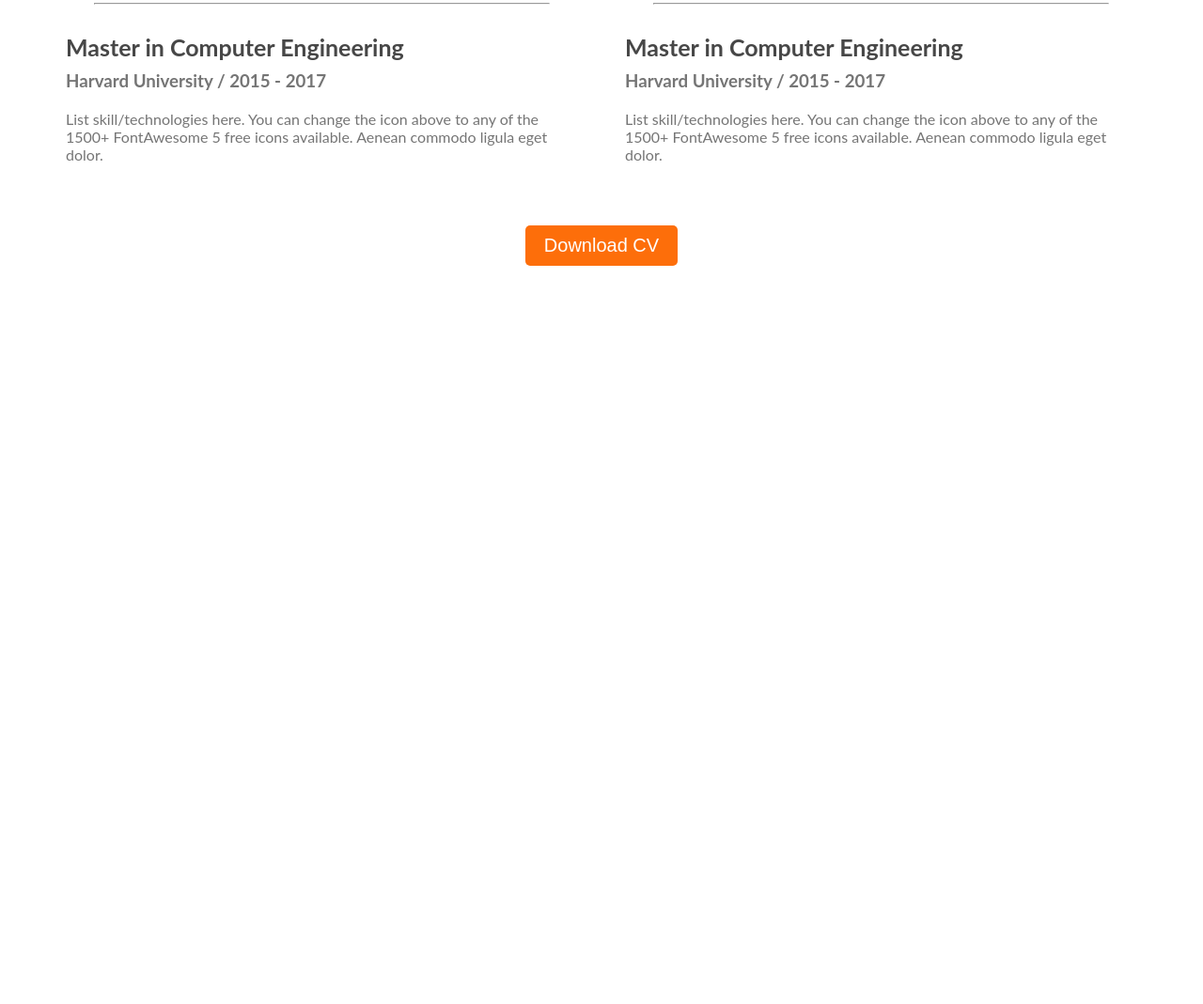
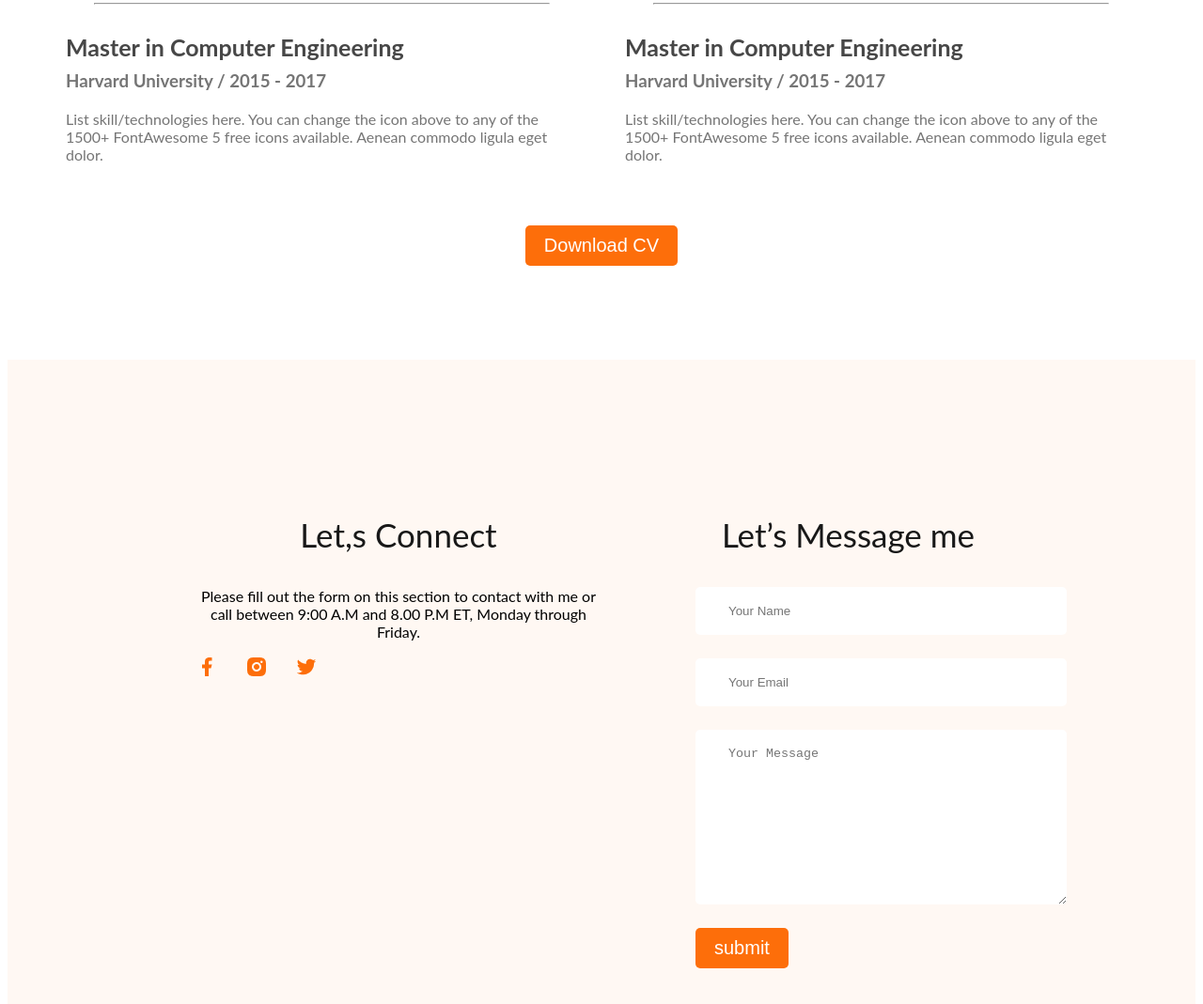
Before and after one commit to rakibpatwary44/progrmming-portfolio, a plain HTML site: page index.html in a window 1280 px wide. Shown: the part 2738-3807 px from the top of the page at 94% size. Before the commit the page ends 3041 px from the top, so only its background shows below. Drawn offline with Linux system fonts and the light colour scheme.

Commit message:
finished

```diff
--- a/index.html
+++ b/index.html
@@ -143,7 +143,27 @@
            <!-- </section> -->
      </main>
      <footer>
-
+          <div class="footer-column">
+               <h3 class="section-title">Let,s Connect</h3>
+               <p class="section-diescription">
+                    Please fill out the form on this section to contact with me or call between 9:00 A.M and 8.00 P.M ET, Monday through Friday.
+               </p>
+               <div class="social-link">
+                    <a href=""><img src="images/icons/facebook.png" alt=""></a>
+                    <a href=""><img src="images/icons/insta.png" alt=""></a>
+                    <a href=""><img src="images/icons/twitter.png" alt=""></a>
+               </div>
+          </div>
+          <div class="footer-item">
+               <h3 class="section-title">Let’s Message me</h3>
+               <form class="contact" action="">
+                    <input type="text" placeholder="Your Name" name="" id="">
+                    <input type="email" placeholder="Your Email" name="" id="">
+                    <!-- <textarea name="" cols="30" rows="10" id=""></textarea> -->
+                    <textarea name="" placeholder="Your Message" id="" cols="30" rows="10"></textarea>
+                    <input class="btn-primary" type="submit" value="submit">
+               </form>
+          </div>
      </footer>
 </body>
 </html>
--- a/style.css
+++ b/style.css
@@ -186,3 +186,32 @@ main section{
      margin-top: 50px;
      margin-bottom: 20px;
 }
+/* footer sectoion */
+.section-diescription{
+     text-align: center;
+}
+footer{
+     display: flex;
+     gap: 100px;
+     background: #FFF8F3;
+     padding: 130px 200px;
+     margin-top: 100px;
+}
+.footer-column{
+     width: 50%;
+
+}
+.social-link a{
+     margin-right: 25px;
+
+}
+.contact input[type="text"], .contact input[type="email"], textarea{
+     display: block;
+     margin-bottom: 25px;
+     padding: 18px 35px;
+     color:#8d8b8b ;
+     border-radius: 5px;
+     background: #FFF;
+     border: 0;
+     width: 100%;
+}
```
